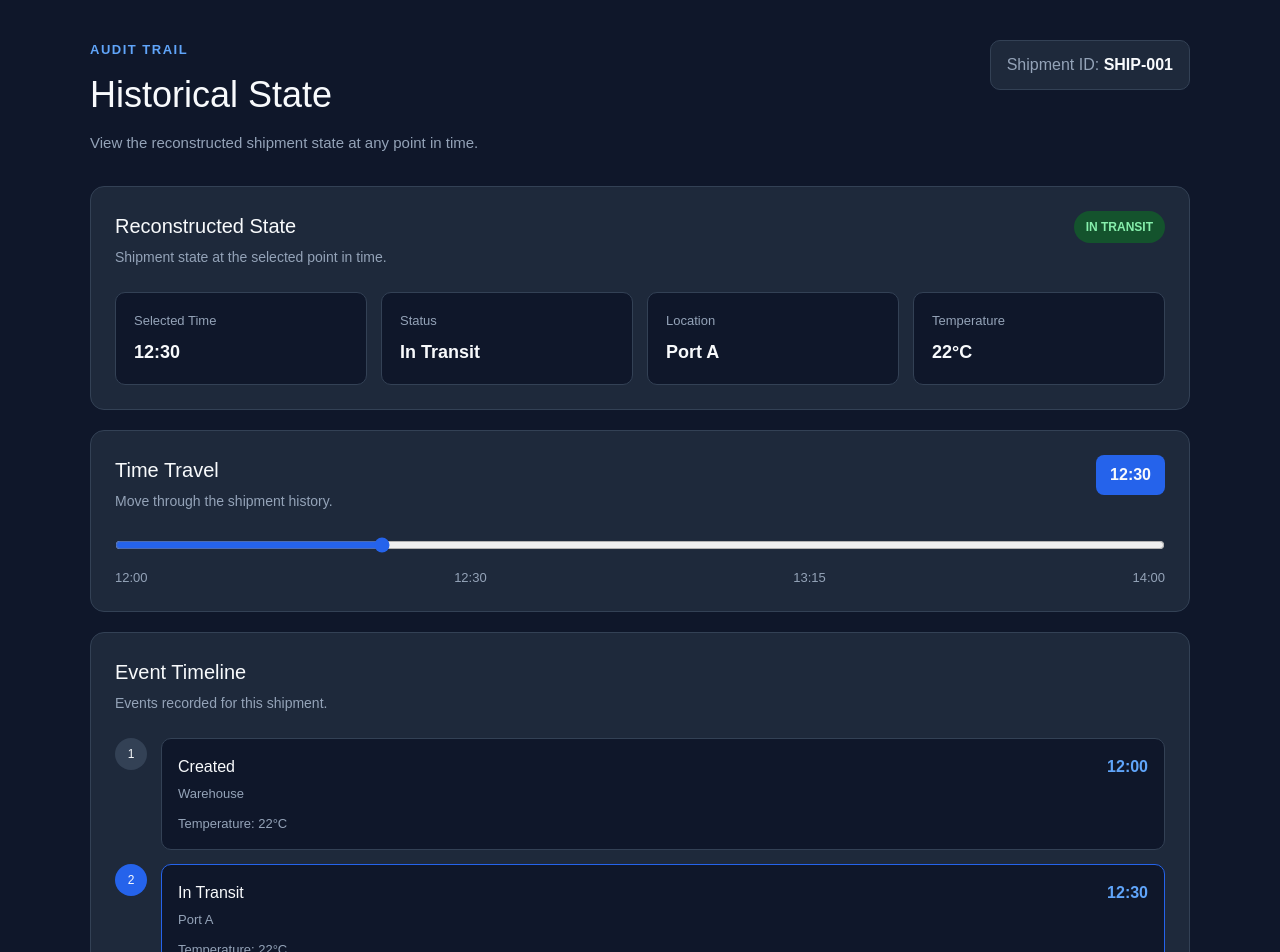
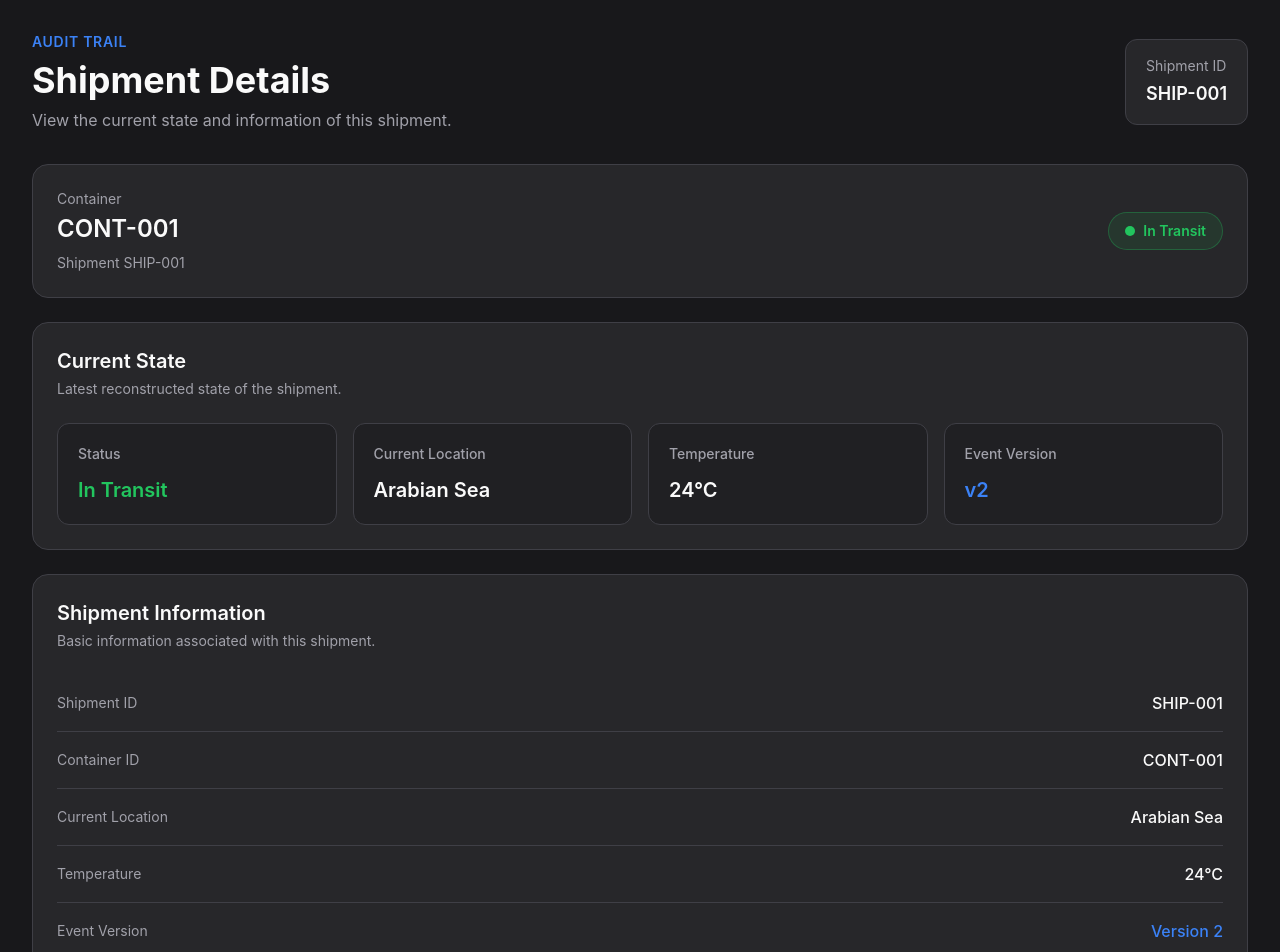
Before and after one commit to chandancoder-dev/audit-trail-team14, a React (Vite) app in the folder client/: page /shipment/1 in a window 1280 px wide. Shown: the top 952 px of the page. Built offline with nearby package versions, Linux system fonts and the light colour scheme.

Commit message:
Improve shipment detail page and add routing

```diff
--- a/client/package.json
+++ b/client/package.json
@@ -14,6 +14,7 @@
     "axios": "^1.19.0",
     "react": "^19.2.8",
     "react-dom": "^19.2.8",
+    "react-router-dom": "^7.18.2",
     "recharts": "^3.10.1",
     "tailwindcss": "^4.3.3"
   },
--- a/client/src/App.jsx
+++ b/client/src/App.jsx
@@ -1,10 +1,20 @@
+import { BrowserRouter, Routes, Route } from "react-router-dom";
 import HistoricalState from "./pages/HistoricalState";
+import { ShipmentDetail } from "./features/shipmentDetail";
 
 function App() {
   return (
-    <div className="min-h-screen bg-bg-primary text-text-normal">
-      <HistoricalState />
-    </div>
+    <BrowserRouter>
+      <div className="min-h-screen bg-bg-primary text-text-normal">
+        <Routes>
+          <Route path="/" element={<HistoricalState />} />
+          <Route
+            path="/shipment/:shipmentId"
+            element={<ShipmentDetail />}
+          />
+        </Routes>
+      </div>
+    </BrowserRouter>
   );
 }
 
--- a/client/src/features/shipmentDetail/ShipmentDetail.jsx
+++ b/client/src/features/shipmentDetail/ShipmentDetail.jsx
@@ -11,32 +11,190 @@ const mockShipment = {
 
 function ShipmentDetail() {
   return (
+    <div className="min-h-screen bg-[#18181B] px-4 py-8 text-[#D4D4D8] sm:px-6 lg:px-8">
+      <div className="mx-auto max-w-7xl">
+
+        {/* Page Header */}
+        <div className="mb-8 flex flex-col gap-4 sm:flex-row sm:items-center sm:justify-between">
           <div>
-      <h1>Shipment Details</h1>
-
-      <p>
-        Shipment ID: <strong>{mockShipment.shipmentId}</strong>
+            <p className="mb-2 text-sm font-semibold uppercase tracking-wider text-[#3B82F6]">
+              Audit Trail
             </p>
 
-      <p>
-        Container ID: <strong>{mockShipment.containerId}</strong>
+            <h1 className="text-3xl font-bold text-[#FAFAFA] sm:text-4xl">
+              Shipment Details
+            </h1>
+
+            <p className="mt-2 text-[#A1A1AA]">
+              View the current state and information of this shipment.
+            </p>
+          </div>
+
+          {/* Shipment Identifier */}
+          <div className="rounded-xl border border-[#3F3F46] bg-[#27272A] px-5 py-4">
+            <p className="text-sm text-[#A1A1AA]">Shipment ID</p>
+            <p className="mt-1 text-lg font-semibold text-[#FAFAFA]">
+              {mockShipment.shipmentId}
+            </p>
+          </div>
+        </div>
+
+        {/* Shipment Header Card */}
+        <section className="mb-6 rounded-2xl border border-[#3F3F46] bg-[#27272A] p-6">
+          <div className="flex flex-col gap-5 sm:flex-row sm:items-center sm:justify-between">
+
+            <div>
+              <p className="text-sm text-[#A1A1AA]">Container</p>
+
+              <h2 className="mt-1 text-2xl font-semibold text-[#FAFAFA]">
+                {mockShipment.containerId}
+              </h2>
+
+              <p className="mt-2 text-sm text-[#A1A1AA]">
+                Shipment {mockShipment.shipmentId}
+              </p>
+            </div>
+
+            {/* Status Badge */}
+            <div className="flex items-center gap-2 self-start rounded-full border border-[#22C55E]/30 bg-[#22C55E]/10 px-4 py-2 sm:self-auto">
+              <span className="h-2.5 w-2.5 rounded-full bg-[#22C55E]" />
+
+              <span className="text-sm font-semibold text-[#22C55E]">
+                {mockShipment.status}
+              </span>
+            </div>
+          </div>
+        </section>
+
+        {/* Current State */}
+        <section className="mb-6 rounded-2xl border border-[#3F3F46] bg-[#27272A] p-6">
+          <div className="mb-6">
+            <h2 className="text-xl font-semibold text-[#FAFAFA]">
+              Current State
+            </h2>
+
+            <p className="mt-1 text-sm text-[#A1A1AA]">
+              Latest reconstructed state of the shipment.
+            </p>
+          </div>
+
+          <div className="grid grid-cols-1 gap-4 sm:grid-cols-2 lg:grid-cols-4">
+
+            {/* Status */}
+            <div className="rounded-xl border border-[#3F3F46] bg-[#202023] p-5">
+              <p className="text-sm font-medium text-[#A1A1AA]">
+                Status
               </p>
 
-      <p>
-        Status: <strong>{mockShipment.status}</strong>
+              <p className="mt-3 text-xl font-semibold text-[#22C55E]">
+                {mockShipment.status}
+              </p>
+            </div>
+
+            {/* Location */}
+            <div className="rounded-xl border border-[#3F3F46] bg-[#202023] p-5">
+              <p className="text-sm font-medium text-[#A1A1AA]">
+                Current Location
               </p>
 
-      <p>
-        Current Location: <strong>{mockShipment.location}</strong>
+              <p className="mt-3 text-xl font-semibold text-[#FAFAFA]">
+                {mockShipment.location}
+              </p>
+            </div>
+
+            {/* Temperature */}
+            <div className="rounded-xl border border-[#3F3F46] bg-[#202023] p-5">
+              <p className="text-sm font-medium text-[#A1A1AA]">
+                Temperature
               </p>
 
-      <p>
-        Temperature: <strong>{mockShipment.temperature}°C</strong>
+              <p className="mt-3 text-xl font-semibold text-[#FAFAFA]">
+                {mockShipment.temperature}°C
+              </p>
+            </div>
+
+            {/* Version */}
+            <div className="rounded-xl border border-[#3F3F46] bg-[#202023] p-5">
+              <p className="text-sm font-medium text-[#A1A1AA]">
+                Event Version
               </p>
 
-      <p>
-        Version: <strong>{mockShipment.version}</strong>
+              <p className="mt-3 text-xl font-semibold text-[#3B82F6]">
+                v{mockShipment.version}
               </p>
+            </div>
+
+          </div>
+        </section>
+
+        {/* Shipment Information */}
+        <section className="rounded-2xl border border-[#3F3F46] bg-[#27272A] p-6">
+          <div className="mb-6">
+            <h2 className="text-xl font-semibold text-[#FAFAFA]">
+              Shipment Information
+            </h2>
+
+            <p className="mt-1 text-sm text-[#A1A1AA]">
+              Basic information associated with this shipment.
+            </p>
+          </div>
+
+          <div className="divide-y divide-[#3F3F46]">
+
+            <div className="flex flex-col gap-1 py-4 sm:flex-row sm:items-center sm:justify-between">
+              <span className="text-sm text-[#A1A1AA]">
+                Shipment ID
+              </span>
+
+              <span className="font-medium text-[#FAFAFA]">
+                {mockShipment.shipmentId}
+              </span>
+            </div>
+
+            <div className="flex flex-col gap-1 py-4 sm:flex-row sm:items-center sm:justify-between">
+              <span className="text-sm text-[#A1A1AA]">
+                Container ID
+              </span>
+
+              <span className="font-medium text-[#FAFAFA]">
+                {mockShipment.containerId}
+              </span>
+            </div>
+
+            <div className="flex flex-col gap-1 py-4 sm:flex-row sm:items-center sm:justify-between">
+              <span className="text-sm text-[#A1A1AA]">
+                Current Location
+              </span>
+
+              <span className="font-medium text-[#FAFAFA]">
+                {mockShipment.location}
+              </span>
+            </div>
+
+            <div className="flex flex-col gap-1 py-4 sm:flex-row sm:items-center sm:justify-between">
+              <span className="text-sm text-[#A1A1AA]">
+                Temperature
+              </span>
+
+              <span className="font-medium text-[#FAFAFA]">
+                {mockShipment.temperature}°C
+              </span>
+            </div>
+
+            <div className="flex flex-col gap-1 py-4 sm:flex-row sm:items-center sm:justify-between">
+              <span className="text-sm text-[#A1A1AA]">
+                Event Version
+              </span>
+
+              <span className="font-medium text-[#3B82F6]">
+                Version {mockShipment.version}
+              </span>
+            </div>
+
+          </div>
+        </section>
+
+      </div>
     </div>
   );
 }
```
Also changed, not shown: 1 other file (tests, documents, lock files or other folders). Lines whose indentation alone changed are shown as unchanged.
